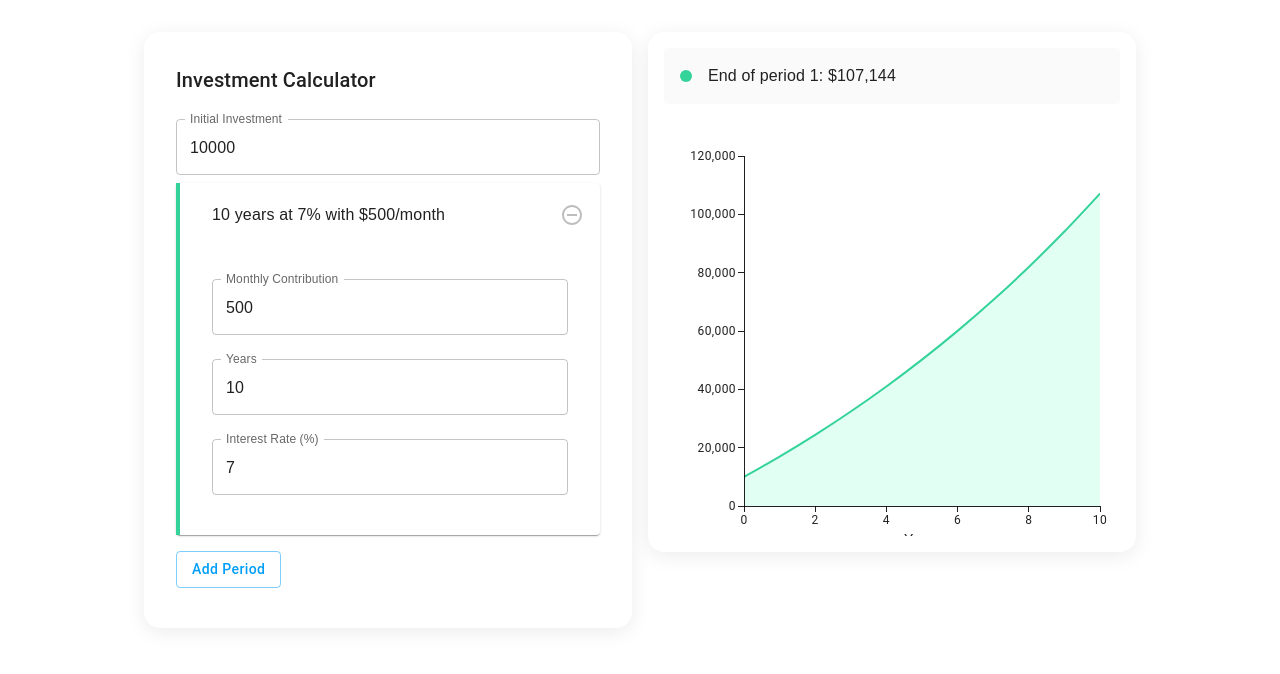
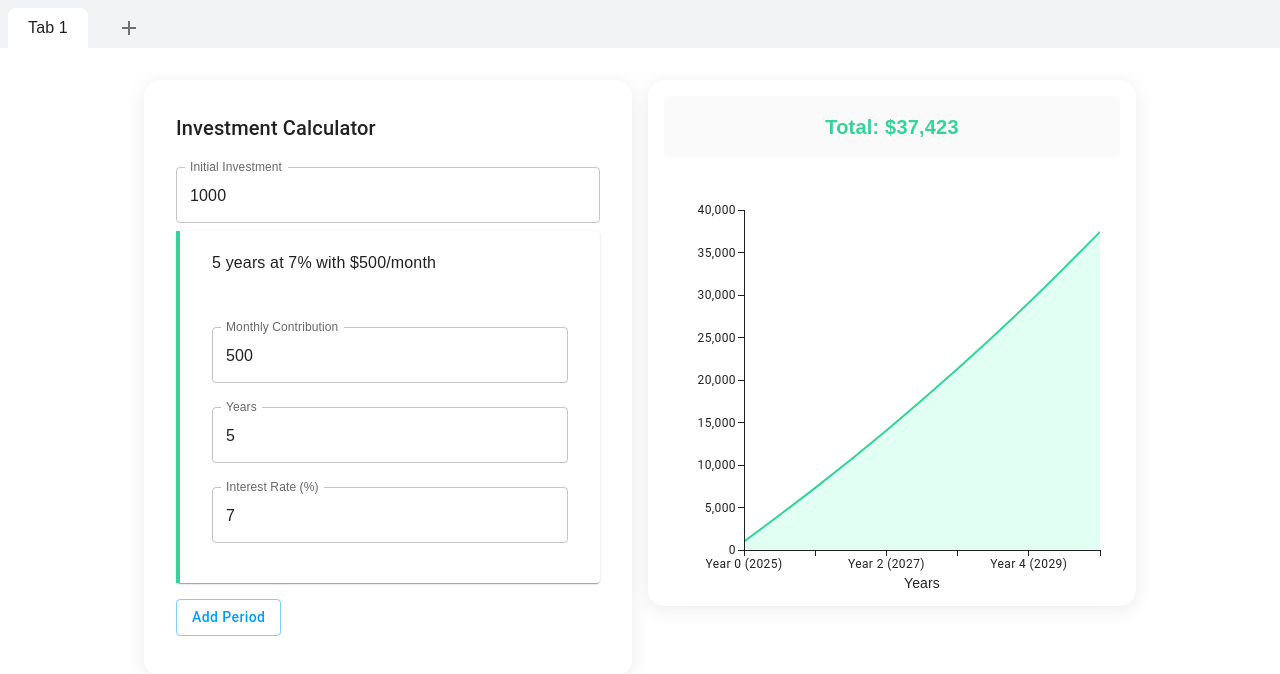
Before and after one commit to sw00d/compound-interest-calculator, a Next.js app: page / in a window 1280 px wide. Shown: the top 674 px of the page. Built offline with nearby package versions, Linux system fonts and the light colour scheme.

Commit message:
added tabs

```diff
--- a/app/(core)/components/InvestmentChart.js
+++ b/app/(core)/components/InvestmentChart.js
@@ -71,9 +71,15 @@ export default function InvestmentChart({ initialInvestment, legs }) {
           mb: 2,
           p: 1,
           borderRadius: 1,
+          display: "flex",
+          justifyContent:
+            periodEndValues.length > 1 ? "space-between" : "center",
+          alignItems: "center",
           backgroundColor: "rgba(0,0,0,0.02)",
         }}
       >
+        {periodEndValues.length > 1 && (
+          <Box>
             {periodEndValues.map((period, index) => (
               <Box
                 key={index}
@@ -91,16 +97,42 @@ export default function InvestmentChart({ initialInvestment, legs }) {
                     backgroundColor: period.color,
                   }}
                 />
-            <Typography>
+                <Typography
+                  sx={{
+                    fontSize: 14,
+                    color: "#666",
+                  }}
+                >
                   End of period {index + 1}:{" "}
+                  <Box className="value" component="span">
                     {new Intl.NumberFormat("en-US", {
                       style: "currency",
                       currency: "USD",
                       maximumFractionDigits: 0,
                     }).format(period.value)}
+                  </Box>
                 </Typography>
               </Box>
             ))}
+          </Box>
+        )}
+
+        <Box>
+          <Typography
+            sx={{
+              fontSize: 20,
+              fontWeight: 700,
+              color: "#34D399",
+            }}
+          >
+            Total:{" "}
+            {new Intl.NumberFormat("en-US", {
+              style: "currency",
+              currency: "USD",
+              maximumFractionDigits: 0,
+            }).format(periodEndValues[periodEndValues.length - 1].value)}
+          </Typography>
+        </Box>
       </Box>
 
       <Box sx={{ width: "100%", height: "400px" }}>
@@ -127,13 +159,15 @@ export default function InvestmentChart({ initialInvestment, legs }) {
               data: years,
               label: "Years",
               scaleType: "linear",
+              valueFormatter: (value) =>
+                `Year ${value.toString()} (${new Date().getFullYear() + value})`,
             },
           ]}
           slots={{
             legend: () => null,
           }}
           height={400}
-          margin={{ left: 80, right: 20, top: 20, bottom: 30 }}
+          margin={{ left: 80, right: 20, top: 20, bottom: 40 }}
           sx={{
             ".MuiLineElement-root": {
               strokeWidth: 2,
--- /dev/null
+++ b/app/(core)/components/Tabs.js
@@ -0,0 +1,68 @@
+import { Box, IconButton } from "@mui/material";
+import AddIcon from "@mui/icons-material/Add";
+import CloseIcon from "@mui/icons-material/Close";
+import { useDispatch, useSelector } from "react-redux";
+import { addTab, setActiveTab, removeTab } from "../store/tabs/tabsSlice";
+
+export default function Tabs() {
+  const dispatch = useDispatch();
+  const tabs = useSelector((state) => state.tabs.tabs);
+
+  const handleAddTab = () => {
+    dispatch(addTab());
+  };
+
+  const handleTabClick = (tabId) => {
+    dispatch(setActiveTab(tabId));
+  };
+
+  const handleCloseTab = (e, tabId) => {
+    e.stopPropagation();
+    dispatch(removeTab(tabId));
+  };
+
+  return (
+    <Box
+      sx={{
+        display: "flex",
+        alignItems: "center",
+        backgroundColor: "#f1f3f4",
+        padding: "8px 8px 0 8px",
+        gap: 0.5,
+      }}
+    >
+      {tabs.map((tab) => (
+        <Box
+          key={tab.id}
+          onClick={() => handleTabClick(tab.id)}
+          sx={{
+            display: "flex",
+            alignItems: "center",
+            padding: "8px 20px",
+            borderRadius: "8px 8px 0 0",
+            backgroundColor: tab.active ? "#fff" : "transparent",
+            cursor: "pointer",
+            transition: "background-color 0.2s",
+            "&:hover": {
+              backgroundColor: tab.active ? "#fff" : "#e8eaed",
+            },
+          }}
+        >
+          {tab.title}
+          {tabs.length > 1 && (
+            <IconButton
+              size="small"
+              onClick={(e) => handleCloseTab(e, tab.id)}
+              sx={{ ml: 1, p: 0.2 }}
+            >
+              <CloseIcon fontSize="small" />
+            </IconButton>
+          )}
+        </Box>
+      ))}
+      <IconButton onClick={handleAddTab} size="small" sx={{ ml: 1 }}>
+        <AddIcon />
+      </IconButton>
+    </Box>
+  );
+}
--- /dev/null
+++ b/app/(core)/store/index.js
@@ -0,0 +1,8 @@
+import { configureStore } from "@reduxjs/toolkit";
+import tabsReducer from "./tabs/tabsSlice";
+
+export const store = configureStore({
+  reducer: {
+    tabs: tabsReducer,
+  },
+});
--- /dev/null
+++ b/app/(core)/store/tabs/tabsSlice.js
@@ -0,0 +1,123 @@
+import { createSlice } from "@reduxjs/toolkit";
+
+const createInitialLegData = () => ({
+  legs: [
+    {
+      id: 1,
+      monthlyContribution: 500,
+      years: 5,
+      interestRate: 7,
+      color: "#34D399",
+    },
+  ],
+  initialInvestment: 1000,
+  lastModified: new Date().toISOString(),
+});
+
+const initialState = {
+  tabs: [
+    {
+      id: "tab1",
+      title: "Tab 1",
+      active: true,
+      data: createInitialLegData(),
+    },
+  ],
+};
+
+const tabsSlice = createSlice({
+  name: "tabs",
+  initialState,
+  reducers: {
+    addTab: (state) => {
+      const newTabId = `tab${state.tabs.length + 1}`;
+      state.tabs.forEach((tab) => (tab.active = false));
+      state.tabs.push({
+        id: newTabId,
+        title: `Tab ${state.tabs.length + 1}`,
+        active: true,
+        data: createInitialLegData(),
+      });
+    },
+    setActiveTab: (state, action) => {
+      state.tabs.forEach((tab) => {
+        tab.active = tab.id === action.payload;
+      });
+    },
+    removeTab: (state, action) => {
+      const tabIndex = state.tabs.findIndex((tab) => tab.id === action.payload);
+      if (state.tabs.length > 1) {
+        state.tabs.splice(tabIndex, 1);
+        if (state.tabs[tabIndex]?.id) {
+          state.tabs[tabIndex].active = true;
+        } else if (state.tabs[tabIndex - 1]?.id) {
+          state.tabs[tabIndex - 1].active = true;
+        }
+      }
+    },
+    updateTabData: (state, action) => {
+      const { tabId, data } = action.payload;
+      const tab = state.tabs.find((tab) => tab.id === tabId);
+      if (tab) {
+        tab.data = {
+          ...tab.data,
+          ...data,
+          lastModified: new Date().toISOString(),
+        };
+      }
+    },
+    updateLeg: (state, action) => {
+      const { tabId, legId, field, value } = action.payload;
+      const tab = state.tabs.find((tab) => tab.id === tabId);
+      if (tab) {
+        tab.data.legs = tab.data.legs.map((leg) =>
+          leg.id === legId ? { ...leg, [field]: value } : leg
+        );
+        tab.data.lastModified = new Date().toISOString();
+      }
+    },
+    addLeg: (state, action) => {
+      const { tabId } = action.payload;
+      const tab = state.tabs.find((tab) => tab.id === tabId);
+      if (tab) {
+        const newId = Math.max(...tab.data.legs.map((leg) => leg.id)) + 1;
+        const listOfColors = [
+          "#34D399",
+          "#60A5FA",
+          "#F472B6",
+          "#F97316",
+          "#FBBF24",
+          "#b18ce7",
+          "#00B4D8",
+          "#F472B6",
+        ];
+
+        tab.data.legs.push({
+          id: newId,
+          monthlyContribution: 500,
+          years: 5,
+          interestRate: 7,
+          color: listOfColors[tab.data.legs.length % listOfColors.length],
+        });
+        tab.data.lastModified = new Date().toISOString();
+      }
+    },
+  },
+});
+
+export const {
+  addTab,
+  setActiveTab,
+  removeTab,
+  updateTabData,
+  updateLeg,
+  addLeg,
+} = tabsSlice.actions;
+
+// Selectors
+export const selectActiveTab = (state) =>
+  state.tabs.tabs.find((tab) => tab.active);
+
+export const selectActiveTabData = (state) => selectActiveTab(state)?.data;
+
+export default tabsSlice.reducer;
--- a/app/(routes)/layout.js
+++ b/app/(routes)/layout.js
@@ -1,10 +1,11 @@
-"use client"
+"use client";
 
-import { ThemeProvider } from "@mui/material"
-import CssBaseline from "@mui/material/CssBaseline"
-import "../../styles/globals.css"
-import theme from "../../theme"
-import { Providers } from "./providers"
+import { ThemeProvider } from "@mui/material";
+import CssBaseline from "@mui/material/CssBaseline";
+import "../../styles/globals.css";
+import theme from "../../theme";
+import { Providers } from "./providers";
+import Tabs from "../(core)/components/Tabs";
 
 export default function RootLayout({ children, ...props }) {
   return (
@@ -13,10 +14,11 @@ export default function RootLayout({ children, ...props }) {
         <Providers>
           <ThemeProvider theme={theme}>
             <CssBaseline />
+            <Tabs />
             {children}
           </ThemeProvider>
         </Providers>
       </body>
     </html>
-  )
+  );
 }
--- a/app/(routes)/page.js
+++ b/app/(routes)/page.js
@@ -13,93 +13,49 @@ import {
   IconButton,
 } from "@mui/material";
 import InvestmentChart from "../(core)/components/InvestmentChart";
-import { useState, useEffect } from "react";
+import { useEffect, useState } from "react";
 import RemoveCircleOutlineIcon from "@mui/icons-material/RemoveCircleOutline";
-
-const getInitialState = (currentTabId) => {
-  const savedData = localStorage.getItem(
-    `investmentCalculator-${currentTabId}`,
-  );
-  if (savedData) {
-    try {
-      const parsed = JSON.parse(savedData);
-      return {
-        legs: parsed.legs,
-        initialInvestment: parsed.initialInvestment,
-      };
-    } catch (e) {
-      return getDefaultState();
-    }
-  }
-
-  return getDefaultState();
-};
-
-const getDefaultState = () => ({
-  legs: [
-    {
-      id: 1,
-      monthlyContribution: 500,
-      years: 10,
-      interestRate: 7,
-      color: "#34D399",
-    },
-  ],
-  initialInvestment: 10000,
-});
+import { useDispatch, useSelector } from "react-redux";
+import {
+  selectActiveTab,
+  selectActiveTabData,
+  updateTabData,
+  updateLeg,
+  addLeg,
+} from "../(core)/store/tabs/tabsSlice";
 
 export default function Home() {
-  const [currentTabId] = useState("tab1"); // In the future, this will be dynamic with tab switching
-  const initialState = getInitialState(currentTabId);
-  const [legs, setLegs] = useState(initialState.legs);
-  const [initialInvestment, setInitialInvestment] = useState(
-    initialState.initialInvestment,
-  );
-
+  const dispatch = useDispatch();
+  const activeTab = useSelector(selectActiveTab);
+  const activeTabData = useSelector(selectActiveTabData);
   const [expandedPeriod, setExpandedPeriod] = useState(1);
 
-  useEffect(() => {
-    const dataToSave = {
-      legs,
-      initialInvestment,
-      lastModified: new Date().toISOString(),
-    };
-    localStorage.setItem(
-      `investmentCalculator-${currentTabId}`,
-      JSON.stringify(dataToSave),
-    );
-  }, [legs, initialInvestment, currentTabId]);
-
   const handleLegChange = (legId, field, value) => {
-    setLegs(
-      legs.map((leg) => (leg.id === legId ? { ...leg, [field]: value } : leg)),
+    dispatch(
+      updateLeg({
+        tabId: activeTab.id,
+        legId,
+        field,
+        value,
+      })
     );
   };
 
-  const addLeg = () => {
-    const newId = Math.max(...legs.map((leg) => leg.id)) + 1;
-    const listOfColors = [
-      "#34D399",
-      "#60A5FA",
-      "#F472B6",
-      "#F97316",
-      "#FBBF24",
-      "#b18ce7",
-      "#00B4D8",
-      "#F472B6",
-    ];
+  const handleInitialInvestmentChange = (value) => {
+    dispatch(
+      updateTabData({
+        tabId: activeTab.id,
+        data: {
+          ...activeTabData,
+          initialInvestment: value,
+        },
+      })
+    );
+  };
 
-    setLegs([
-      ...legs,
-      {
-        id: newId,
-        monthlyContribution: 500,
-        years: 5,
-        interestRate: 7,
-        color: listOfColors[legs.length % listOfColors.length],
-      },
-    ]);
-    setExpandedPeriod(newId);
+  const handleAddLeg = () => {
+    dispatch(addLeg({ tabId: activeTab.id }));
+    setExpandedPeriod(activeTabData.legs.length + 1);
   };
 
   const handleAccordionChange = (legId) => (event, isExpanded) => {
@@ -111,9 +67,17 @@ export default function Home() {
   };
 
   const removeLeg = (legId) => {
-    if (legs.length > 1) {
+    if (activeTabData.legs.length > 1) {
       // Prevent removing the last period
-      setLegs(legs.filter((leg) => leg.id !== legId));
+      dispatch(
+        updateTabData({
+          tabId: activeTab.id,
+          data: {
+            ...activeTabData,
+            legs: activeTabData.legs.filter((leg) => leg.id !== legId),
+          },
+        })
+      );
     }
   };
 
@@ -145,13 +109,15 @@ export default function Home() {
           <TextField
             label="Initial Investment"
             type="number"
-            value={initialInvestment}
-            onChange={(e) => setInitialInvestment(Number(e.target.value))}
+            value={activeTabData.initialInvestment}
+            onChange={(e) =>
+              handleInitialInvestmentChange(Number(e.target.value))
+            }
             fullWidth
             margin="normal"
           />
 
-          {legs.map((leg, index) => (
+          {activeTabData.legs.map((leg, index) => (
             <Box sx={{ position: "relative" }} key={leg.id}>
               <Accordion
                 expanded={expandedPeriod === leg.id}
@@ -186,7 +152,7 @@ export default function Home() {
                       handleLegChange(
                         leg.id,
                         "monthlyContribution",
-                        Number(e.target.value),
+                        Number(e.target.value)
                       )
                     }
                     fullWidth
@@ -212,7 +178,7 @@ export default function Home() {
                       handleLegChange(
                         leg.id,
                         "interestRate",
-                        Number(e.target.value),
+                        Number(e.target.value)
                       )
                     }
                     fullWidth
@@ -220,8 +186,9 @@ export default function Home() {
                   />
                 </AccordionDetails>
               </Accordion>
+              {index === activeTabData.legs.length - 1 && index > 0 && (
                 <IconButton
-                disabled={legs.length === 1}
+                  disabled={activeTabData.legs.length === 1}
                   onClick={(e) => {
                     e.stopPropagation(); // Prevent accordion from toggling
                     removeLeg(leg.id);
@@ -239,12 +206,13 @@ export default function Home() {
                 >
                   <RemoveCircleOutlineIcon sx={{ transition: "all 0.1s" }} />
                 </IconButton>
+              )}
             </Box>
           ))}
 
           <Button
             variant="outlined"
-            onClick={addLeg}
+            onClick={handleAddLeg}
             sx={{ mt: 1, textTransform: "none" }}
           >
             Add Period
@@ -260,7 +228,10 @@ export default function Home() {
           borderRadius: 4,
         }}
       >
-        <InvestmentChart initialInvestment={initialInvestment} legs={legs} />
+        <InvestmentChart
+          initialInvestment={activeTabData.initialInvestment}
+          legs={activeTabData.legs}
+        />
       </Card>
     </Box>
   );
```
Also changed, not shown: app/(routes)/providers.js (+6 -5 lines). Lines whose indentation alone changed are shown as unchanged.
